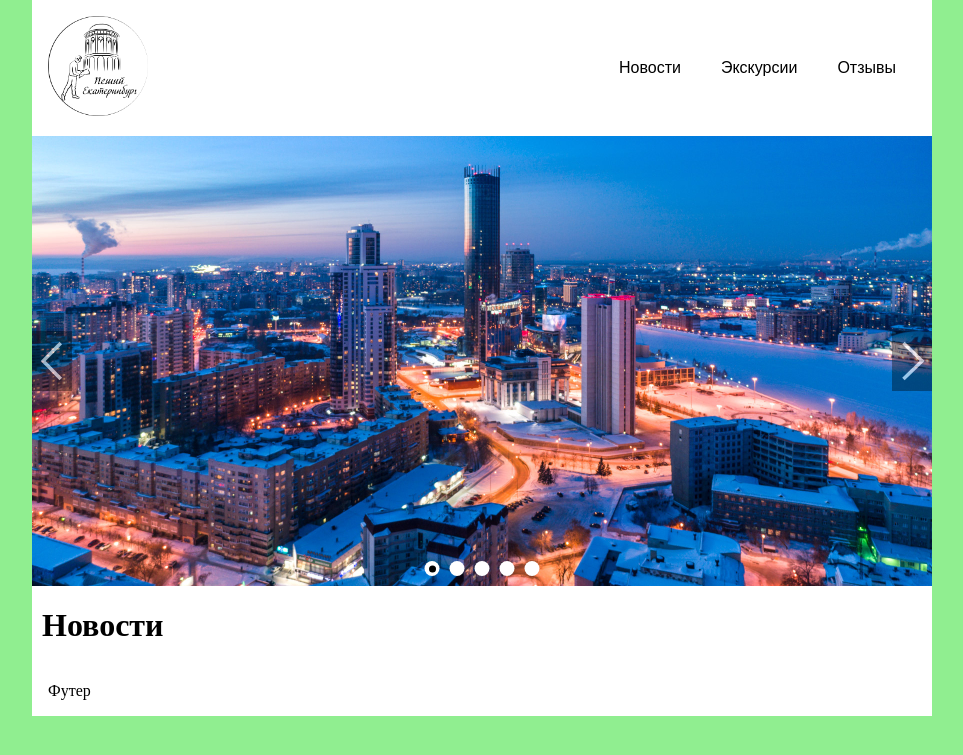
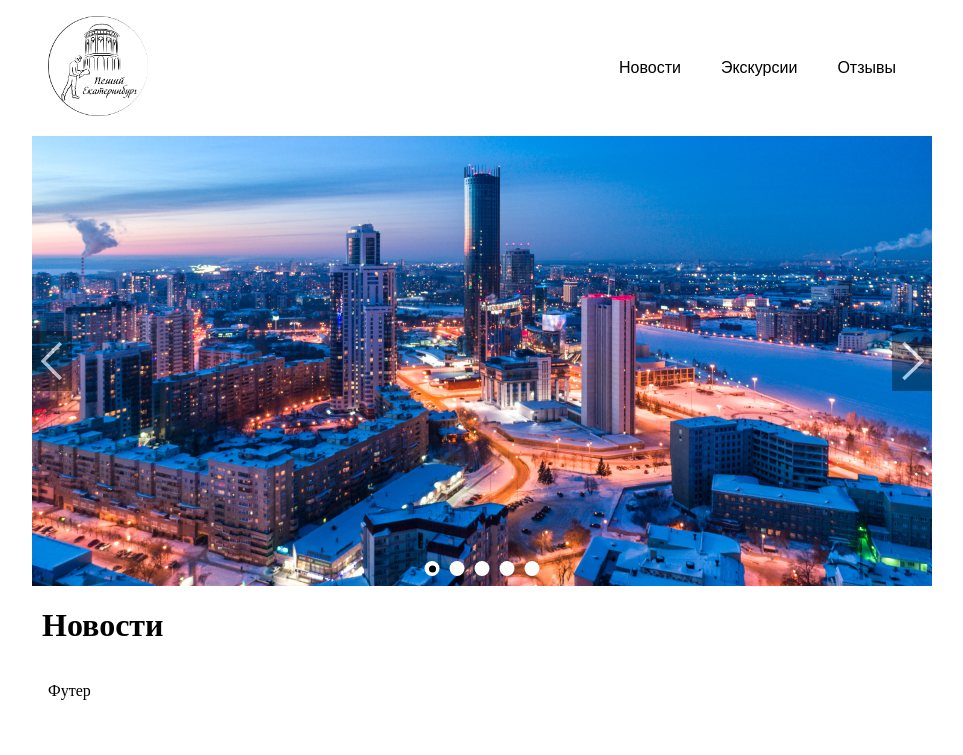
Before and after one commit to masterworgen/ekb_excursion, a Django app: page /news/ in a window 1280 px wide. Shown: the top 755 px of the page, without its empty margins (158-1121 px from the left). Run offline with Django 3.2, Linux system fonts and the light colour scheme; data that the repository does not hold is empty.

Commit message:
Удален зеленый фон body

```diff
--- a/static/css/styles.css
+++ b/static/css/styles.css
@@ -1,15 +1,12 @@
 .page {
     margin: 0;
-    background: lightgreen;
 }
 
 .wrapper {
     max-width: 900px;
     margin: 0 auto;
-    /*padding: 10px;*/
     box-sizing: border-box;
 
-    /*background: rgba(0, 0, 0, 0.1);*/
     background: white;
 }
 
```
